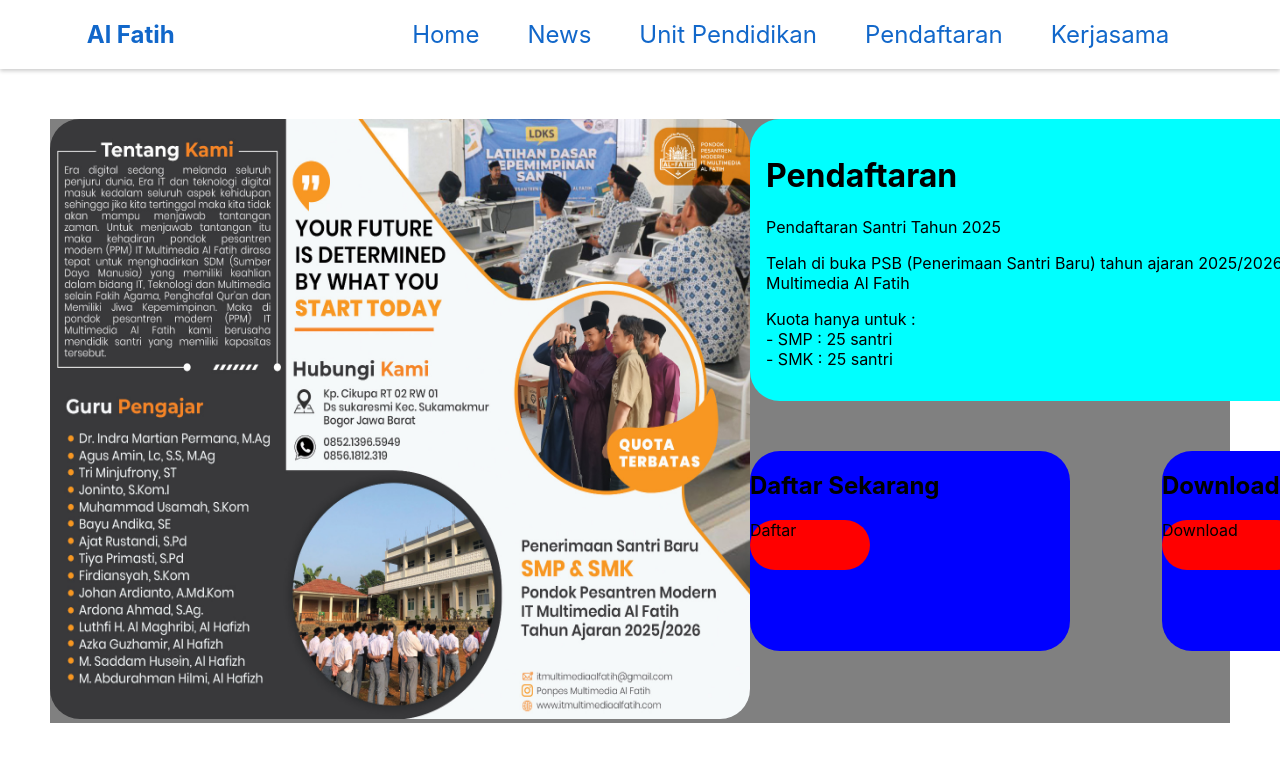
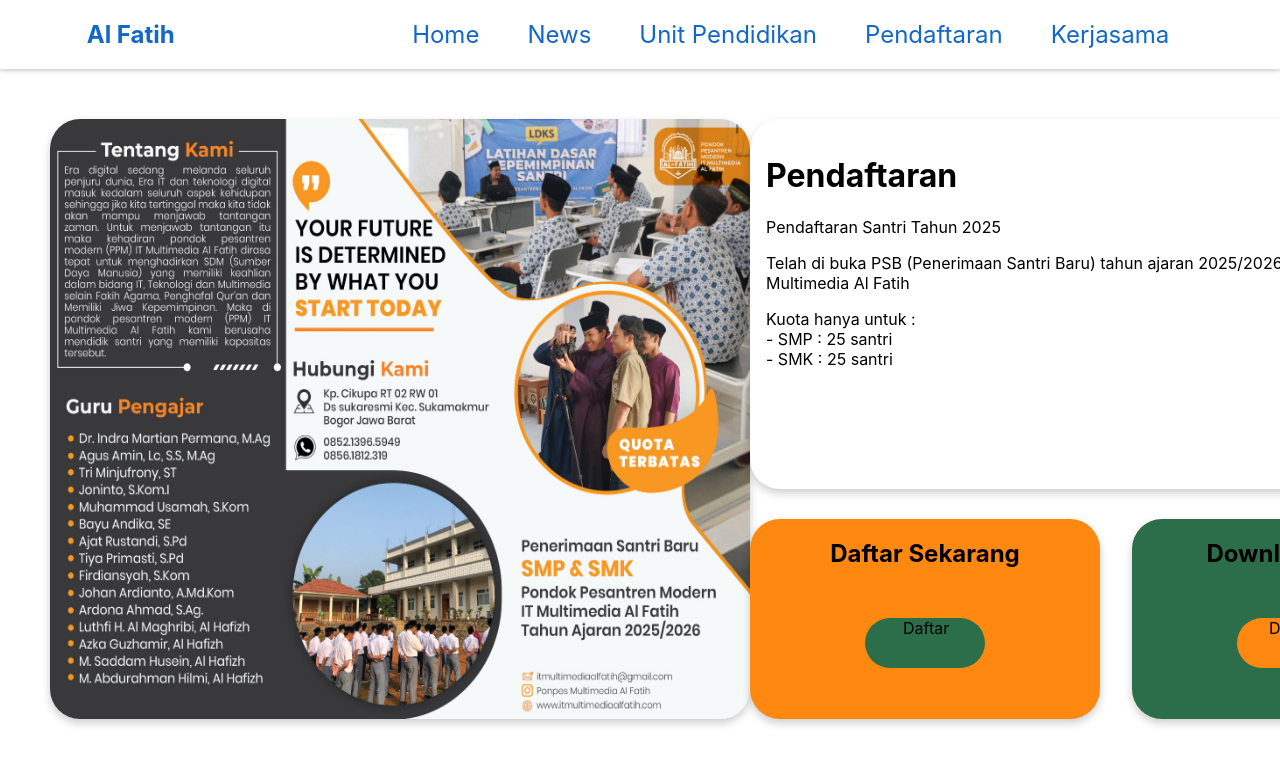
Before and after one commit to samosa76/Learn-React, a React (Create React App) app: page /Pendaftaran in a window 1280 px wide. Shown: the top 764 px of the page. Built offline with nearby package versions, Linux system fonts and the light colour scheme.

Commit message:
struktur pendaftaran update

```diff
--- a/src/Component/ContentPendaftaran/ContentPendaftaran.module.css
+++ b/src/Component/ContentPendaftaran/ContentPendaftaran.module.css
@@ -2,53 +2,75 @@
     margin: 50px;
     justify-content: space-evenly;
     display: flex;
-    background-color: grey;
-
 }
 
+/* Image */
 .brosur img {
+    box-shadow: 0 4px 8px 0 rgba(0,0,0,0.2);
     border-radius: 30px;
     height: 600px;
     width: 700px;
 }
 
+/* Info */
 .info {
+    box-shadow: 0 4px 8px 0 rgba(0,0,0,0.2);
     padding: 16px;
     border-radius: 30px;
-    background-color: aqua;
+    background-color: white;
+    height: 338px;
     width: 700px;
 }
 
+/* Daftar Sekarang */
 .daftar {
-    margin-top: 50px;
+    margin-top: 30px;
     justify-content: space-between;
     display: flex;
 }
 
 .daftarsekarang {
+    box-shadow: 0 4px 8px 0 rgba(0,0,0,0.2);
+    justify-items: center;
     border-radius: 30px;
-    background-color: blue;
+    background-color: #ff8811;
     height: 200px;
-    width: 320px;
+    width: 350px;
+}
+
+.linkdaftar {
+    margin-top: 50px;
+    border-radius: 50px;
+    background-color: #2c6e49;
+    height: 50px;
+    width: 120px;
+}
+.linkdaftar > p {
+    margin-left: 38px;
+}
+
+.linkdaftar:hover {
+    background-color: #276341;
 }
 
 .downloadbrosur {
+    box-shadow: 0 4px 8px 0 rgba(0,0,0,0.2);
+    justify-items: center;
     border-radius: 30px;
-    background-color: blue;
+    background-color: #2c6e49;
     height: 200px;
-    width: 320px;
-}
-
-.linkdaftar {
-    border-radius: 50px;
-    background-color: red;
-    height: 50px;
-    width: 120px;
+    width: 350px;
 }
 
 .linkbrosur {
+    margin-top: 50px;
     border-radius: 50px;
-    background-color: red;
+    background-color: #ff8811;
     height: 50px;
     width: 140px;
+    justify-items: center;
 }
+
+.linkbrosur:hover {
+background-color: #f77f00;
+}
```
